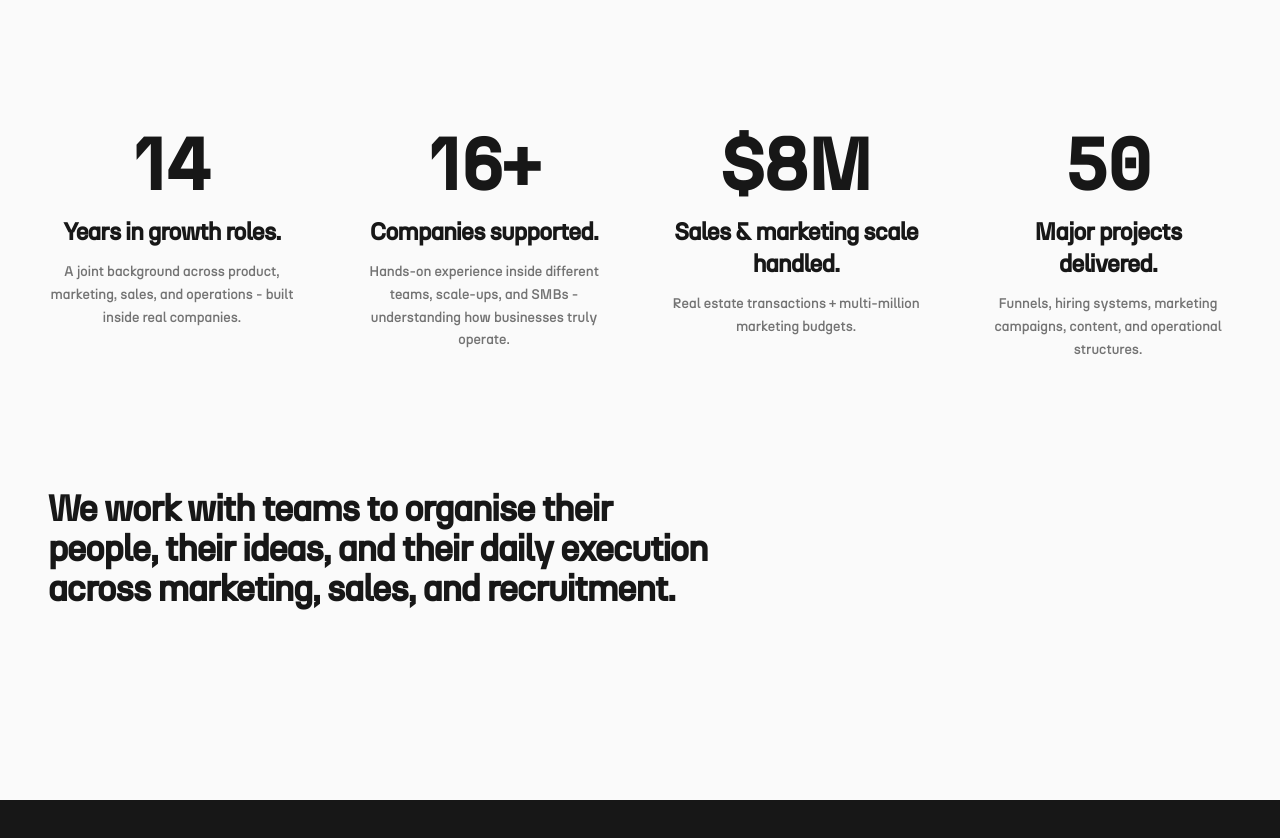
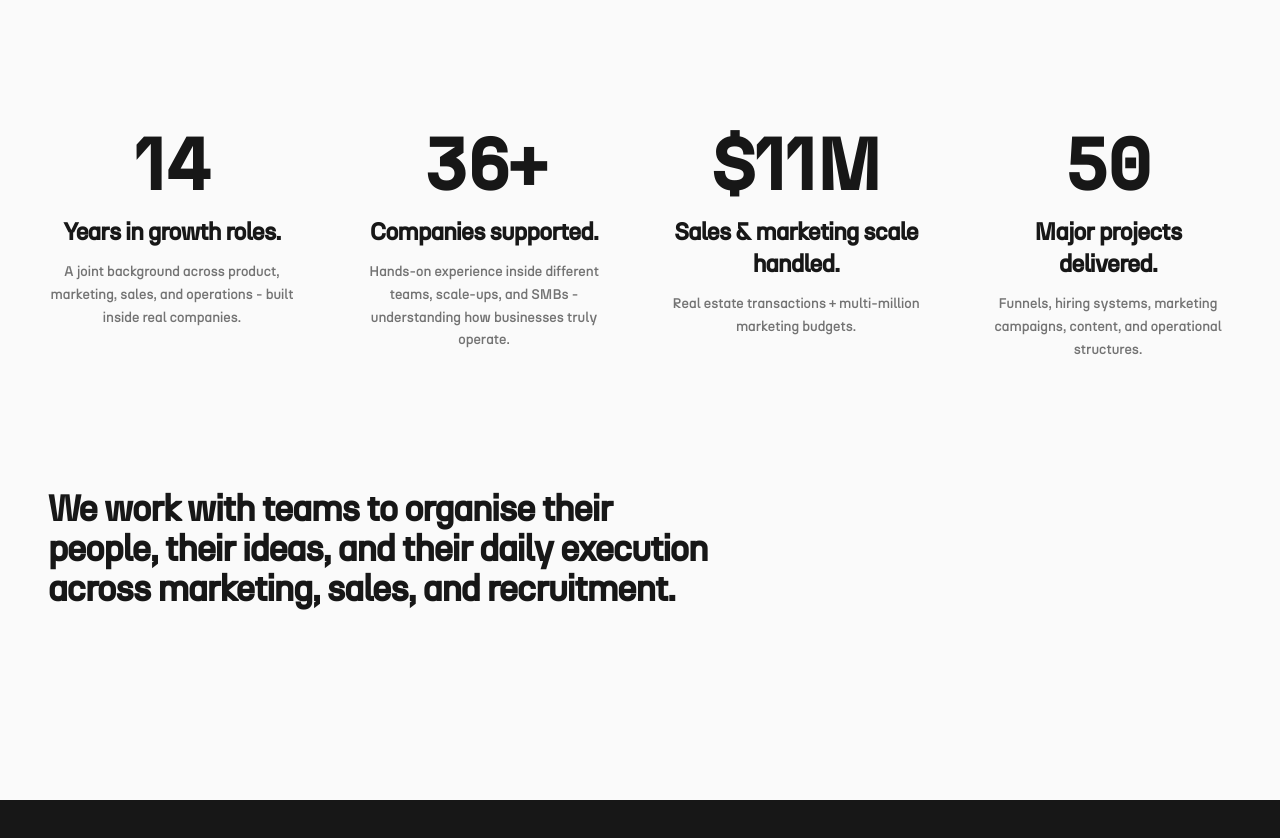
Before and after one commit to ElmiraGabrielyan/voltera-screenshot-magic, a React (Vite) app: page / in a window 1280 px wide. Shown: the part 800-1638 px from the top of the page. Built offline with nearby package versions, Linux system fonts and the light colour scheme; the HTML template or start-up script is replaced by a standard one.

Commit message:
Code edited in Lovable Code Editor
Edited UI in Lovable

```diff
--- a/src/components/Stats.tsx
+++ b/src/components/Stats.tsx
@@ -6,13 +6,13 @@ const Stats = () => {
       description: "A joint background across product, marketing, sales, and operations - built inside real companies.",
     },
     {
-      number: "16+",
+      number: "36+",
       label: "Companies supported.",
       description:
         "Hands-on experience inside different teams, scale-ups, and SMBs - understanding how businesses truly operate.",
     },
     {
-      number: "$8M",
+      number: "$11M",
       label: "Sales & marketing scale handled.",
       description: "Real estate transactions + multi-million marketing budgets.",
     },
```
